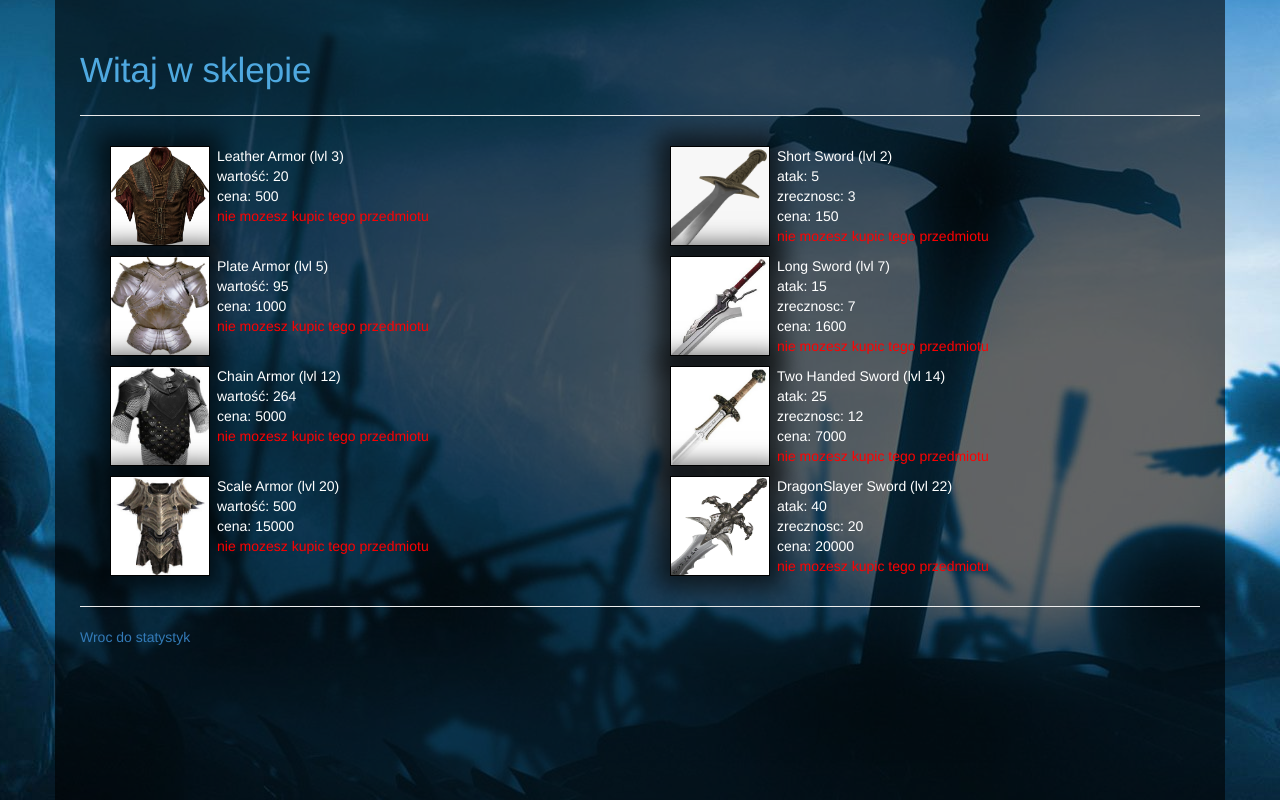
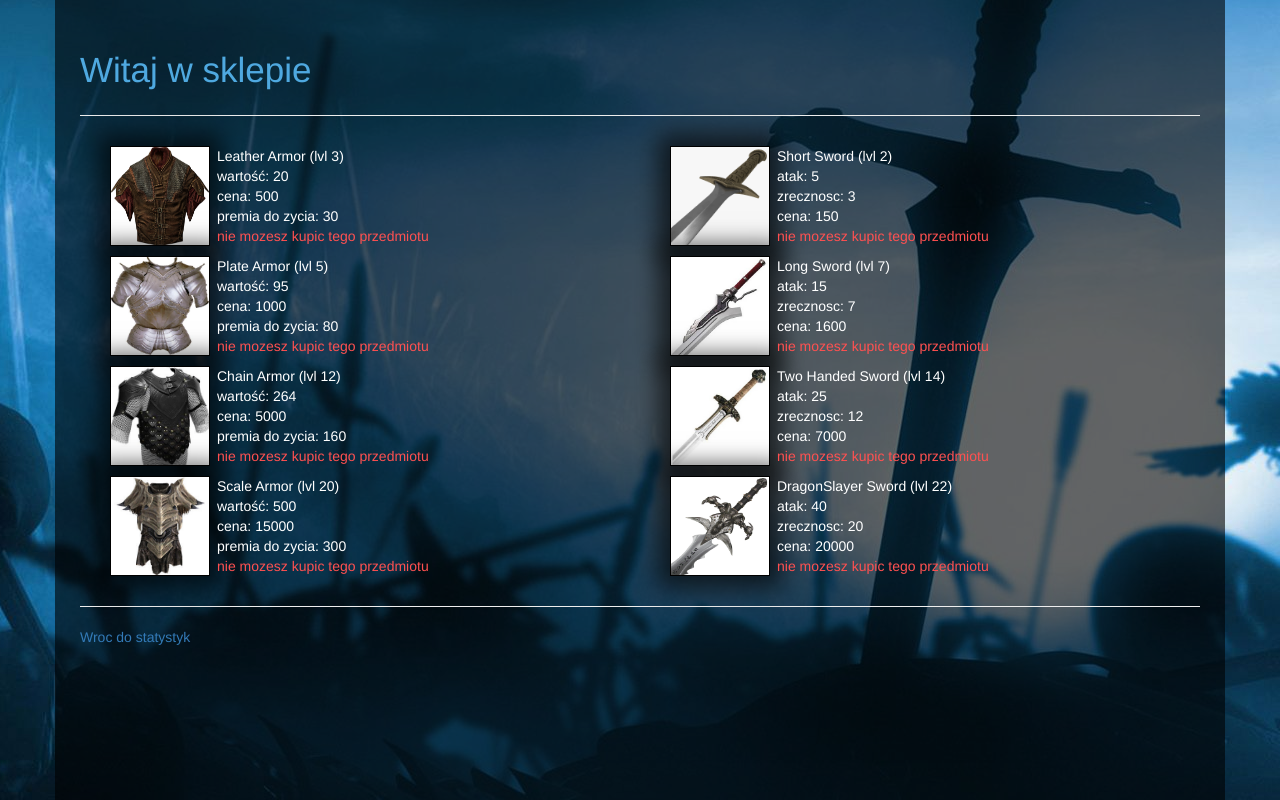
Before and after one commit to michalPro/myproject, a Django app: page /player/1/shop/ in a window 1280 px wide. Run offline with Django 3.2, Linux system fonts and the light colour scheme; data comes from the database, SQL or seed files in the repository; both versions use the stored data as it was after the commit; parts of the project's set-up code (start-up, migrations or seed data) failed here and were passed over; some libraries are stand-ins or nearby versions.

Commit message:
poprawki

```diff
--- a/project/service/service_attack.py
+++ b/project/service/service_attack.py
@@ -4,7 +4,7 @@ from project.models import AttackLog
 
 def get_dodge(attacker, enemy):
 
-    chance = float(float((enemy.agility * 70) / (attacker.agility + enemy.agility)) / 100)
+    chance = float(float((enemy.agility * 50) / (attacker.agility + enemy.agility)) / 100)
     if random() > chance:
         return False
     else:
--- a/project/views/views_fight.py
+++ b/project/views/views_fight.py
@@ -85,6 +85,7 @@ def enemy_attack(request):
         'health': player.health * 100 / player.maxhealth,
         'mana': player.mana * 100 / player.maxmana,
         'armor': ArmorItem.objects.get(name=player.armorid).value,
+        'attack': Attack.objects.all(),
     })
 
 
--- a/templates/fight/partial_view_console_log.html
+++ b/templates/fight/partial_view_console_log.html
@@ -27,7 +27,7 @@
         <img src="{% static 'css/content/sword.png' %}" height="10%", width="30%">
     </div>
 
-    <div id=console-enemy" class="console_log">
+    <div id="console-enemy" class="console_log">
         <div class="console_log_title">
             <div style="text-align: center;">
                 {{enemy}} atakuje {{player}}
--- a/templates/shop/shop_items.html
+++ b/templates/shop/shop_items.html
@@ -25,10 +25,11 @@
                         {{ item.name }} (lvl {{item.requiredlv}})<br />
                         wartość: {{ item.value }}<br />
                         cena: {{ item.price}}<br />
+                        premia do zycia: {{ item.bonus_health}}<br />
                         {% if p.gold < item.value or p.level < item.requiredlv  %}
-                            <div style="color: red">nie mozesz kupic tego przedmiotu</div>
+                            <div style="color: rgba(255, 80, 80, 1);">nie mozesz kupic tego przedmiotu</div>
                         {% elif p.armorid == item %}
-                            posiadasz ten przedmiot
+                            <div style="color: rgba(132, 209, 132, 1);">posiadasz ten przedmiot</div>
                         {% else %}
                             <a href="buy/{{item}}">Kup</a>
                         {% endif %}
@@ -60,9 +61,9 @@
                         zrecznosc: {{ item.bonus_agility }}<br />
                         cena: {{ item.price}}<br />
                         {% if p.gold < item.value or p.level < item.requiredlv  %}
-                            <div style="color: red">nie mozesz kupic tego przedmiotu</div>
+                            <div style="color: rgba(255, 80, 80, 1);">nie mozesz kupic tego przedmiotu</div>
                         {% elif p.bonus_attack == item.bonus_attack%}
-                             posiadasz ten przedmiot
+                            <div style="color: rgba(132, 209, 132, 1);">posiadasz ten przedmiot</div>
                         {% else %}
                             <a href="buy/{{item}}">Kup</a>
                         {% endif %}
```
Also changed, not shown: templates/fight/arenalevel.html (+1 -49 lines), templates/fight/partial_view_player.html (+45 -1 lines), db.sqlite3.
